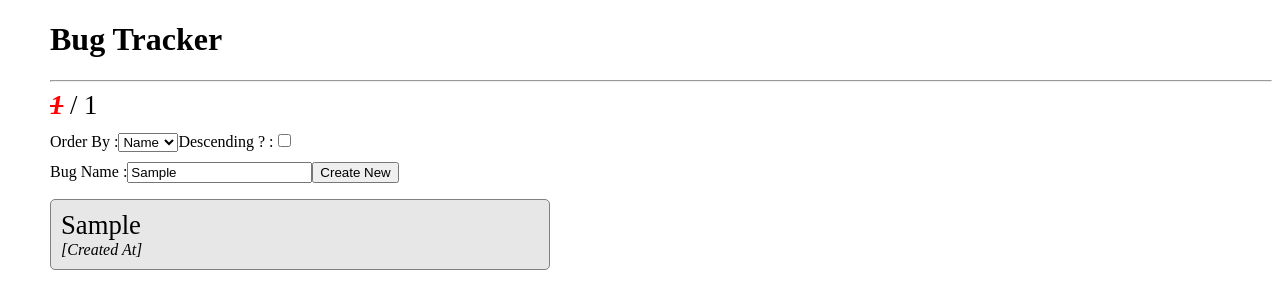
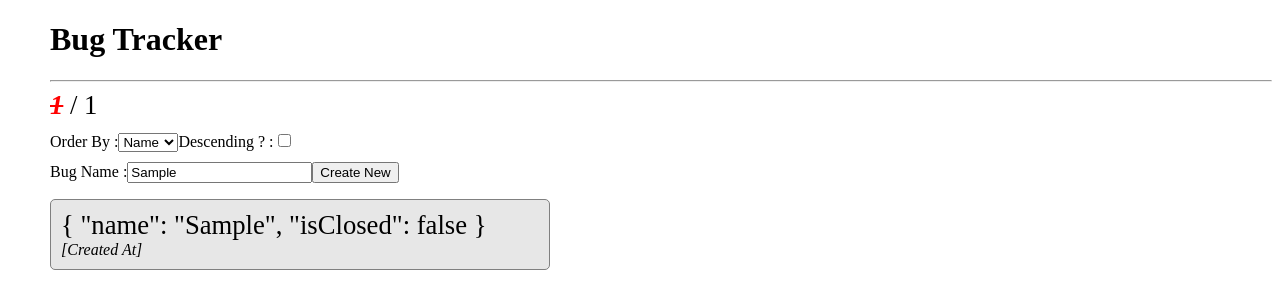
Before and after one commit to tkmagesh/Cisco-Angular4-Jan-2018, an Angular app in the folder bug-tracker-app/: page / in a window 1280 px wide. Both pictures are taken after typing "Sample" into the empty fields and a click on the button "Create New". Shown: the top 308 px of the page. Built offline with nearby package versions, Linux system fonts and the light colour scheme.

Commit message:
use case : 3 - toggle the 'closed' status of bugs

```diff
--- a/bug-tracker-app/src/app/bugTracker/bugTracker.component.html
+++ b/bug-tracker-app/src/app/bugTracker/bugTracker.component.html
@@ -20,7 +20,11 @@
 <section class="list">
 	<ol>
 		<li *ngFor="let bug of bugs">
-			<span class="bugname">{{bug}}</span>
+			<span
+				class = "bugname"
+				(click) = "onBugNameClick(bug)"
+				[ngClass] = "{closed : bug.isClosed}"
+			>{{ bug | json }}</span>
 			<div class="datetime">[Created At]</div>
 		</li>
 	</ol>
--- a/bug-tracker-app/src/app/bugTracker/bugTracker.component.ts
+++ b/bug-tracker-app/src/app/bugTracker/bugTracker.component.ts
@@ -1,13 +1,22 @@
 import { Component } from '@angular/core';
+import { IBug } from './models/IBug';
 
 @Component({
 	selector : 'bug-tracker',
 	templateUrl : 'bugTracker.component.html'
 })
 export class BugTrackerComponent{
-	bugs : string[] = [];
+	bugs : IBug[] = [];
 
 	onCreateNewClick(bugName : string){
-		this.bugs.push(bugName);
+		let newBug : IBug = {
+			name : bugName,
+			isClosed : false
+		};
+		this.bugs.push(newBug);
+	}
+
+	onBugNameClick(bug : IBug){
+		bug.isClosed = !bug.isClosed;
 	}
 }
--- /dev/null
+++ b/bug-tracker-app/src/app/bugTracker/models/IBug.ts
@@ -0,0 +1,4 @@
+export interface IBug{
+	name : string,
+	isClosed : boolean
+}
```
